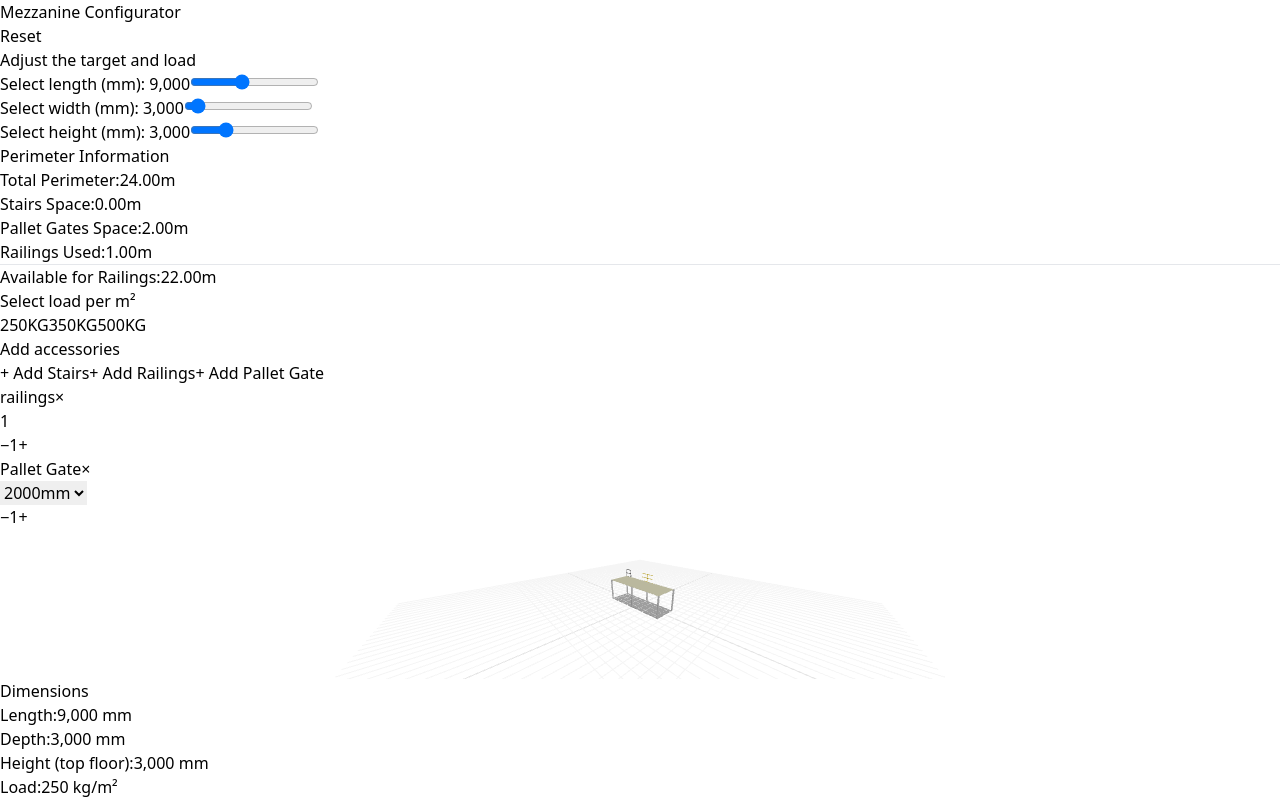
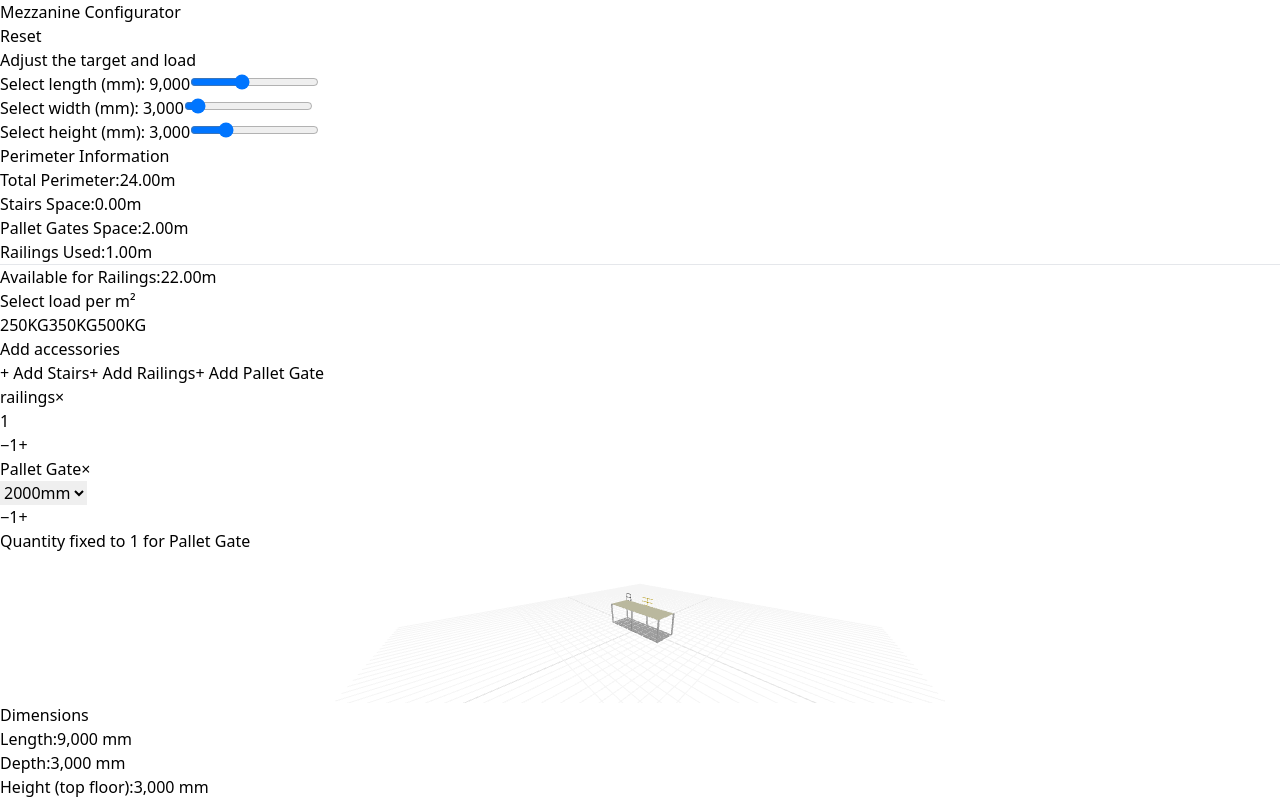
Before and after one commit to aniqjaved01/mezzanine-configurator, a React (Vite) app: page / in a window 1280 px wide. Both pictures are taken after a click on the button "+ Add Pallet Gate". Shown: the top 800 px of the page. Built offline with nearby package versions, Linux system fonts and the light colour scheme.

Commit message:
Fix the pallet gate to one

```diff
--- a/src/components/ConfigurationPanel.tsx
+++ b/src/components/ConfigurationPanel.tsx
@@ -535,6 +535,7 @@ export default function ConfigurationPanel({ config, onConfigChange }: Configura
                         })
                       }
                       className="px-2 py-1 bg-gray-200 rounded"
+                      disabled={true}
                     >
                       −
                     </button>
@@ -544,9 +545,13 @@ export default function ConfigurationPanel({ config, onConfigChange }: Configura
                         updateAccessory(accessory.id, { quantity: accessory.quantity + 1 })
                       }
                       className="px-2 py-1 bg-gray-200 rounded"
+                      disabled={true}
                     >
                       +
                     </button>
+                  </div>
+                  <div className="text-xs text-gray-500">
+                    Quantity fixed to 1 for Pallet Gate
                   </div>
                 </div>
               )}
```
